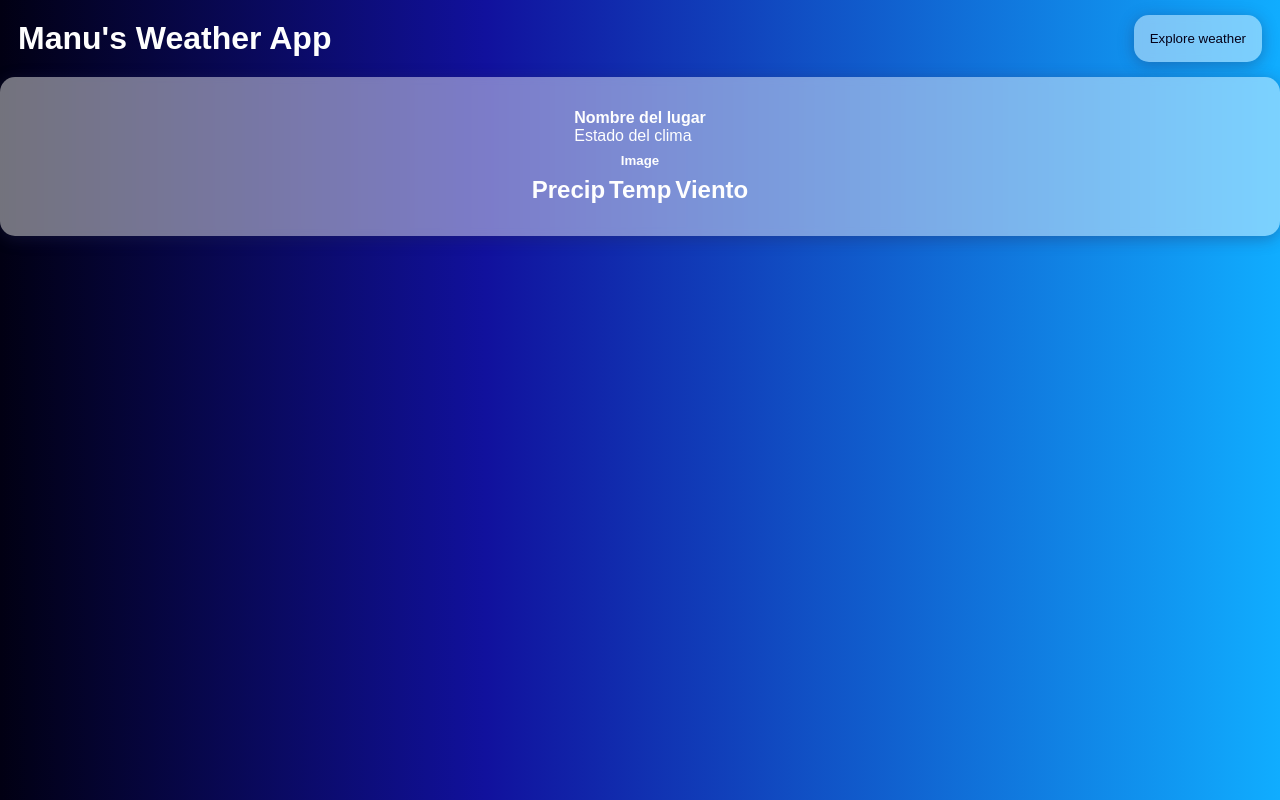
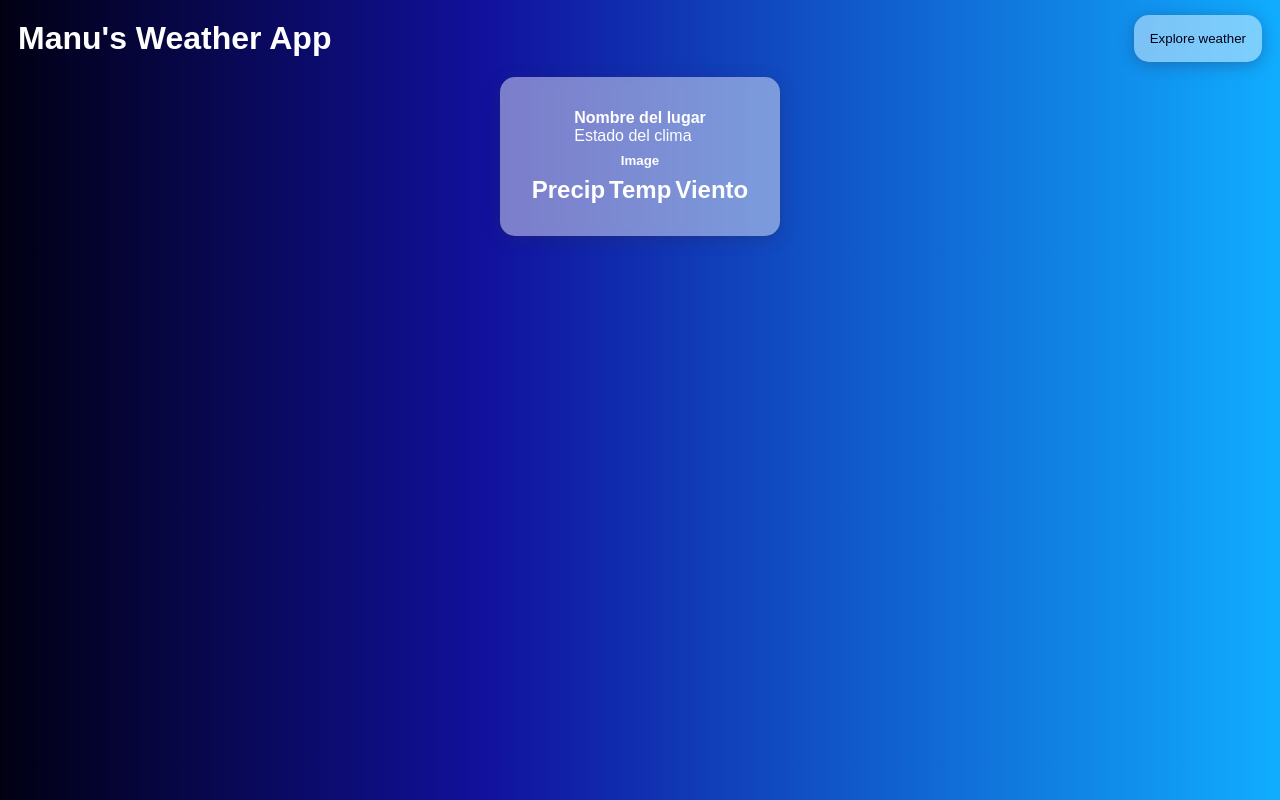
Before and after one commit to ManuUSS/Wheater-app, a Vue app: page / in a window 1280 px wide. Built offline with nearby package versions, Linux system fonts and the light colour scheme; a web font is replaced by a local one.

Commit message:
wrapper-cards weather styling

```diff
--- a/src/components/CardWeather.vue
+++ b/src/components/CardWeather.vue
@@ -1,7 +1,7 @@
 <script lang="ts" src='./CardWeather.ts'/>
 
 <template>
-  <div class="card card--glass card--weather">
+  <article class="card card--glass card--weather">
     <div>
         <h4>Nombre del lugar</h4>
         <p>Estado del clima</p>
@@ -14,7 +14,7 @@
         <h1>Temp</h1>
         <h1>Viento</h1>
     </div>
-  </div>
+  </article>
 </template>
 
 <style scoped>
--- a/src/views/HomeView.vue
+++ b/src/views/HomeView.vue
@@ -4,9 +4,9 @@
       <h1>Manu's Weather App</h1>
       <button class="header__button">Explore weather</button>
     </div>
-    <article>
+    <div class="wrapper-cards">
       <CardWeather />
-    </article>
+    </div>
   </main>
 </template>
 
@@ -56,4 +56,12 @@ export default defineComponent({
     background: rgba( 255, 255, 255, 0.50 );
     color: #040114;
   }
+
+  .wrapper-cards {
+    display: flex;
+    align-items: center;
+    justify-content: center;
+    gap: 32px;
+  }
+
 </style>
```
